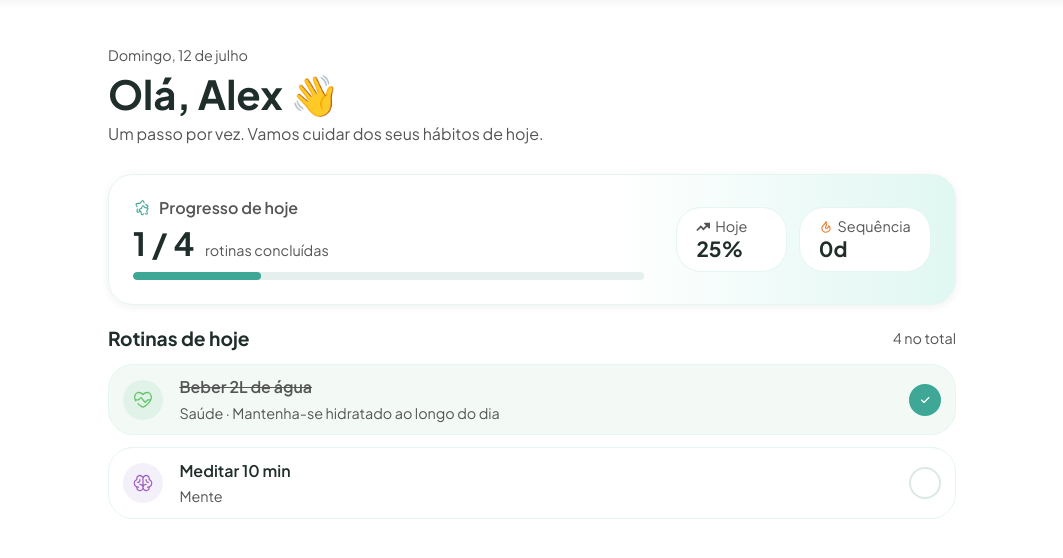
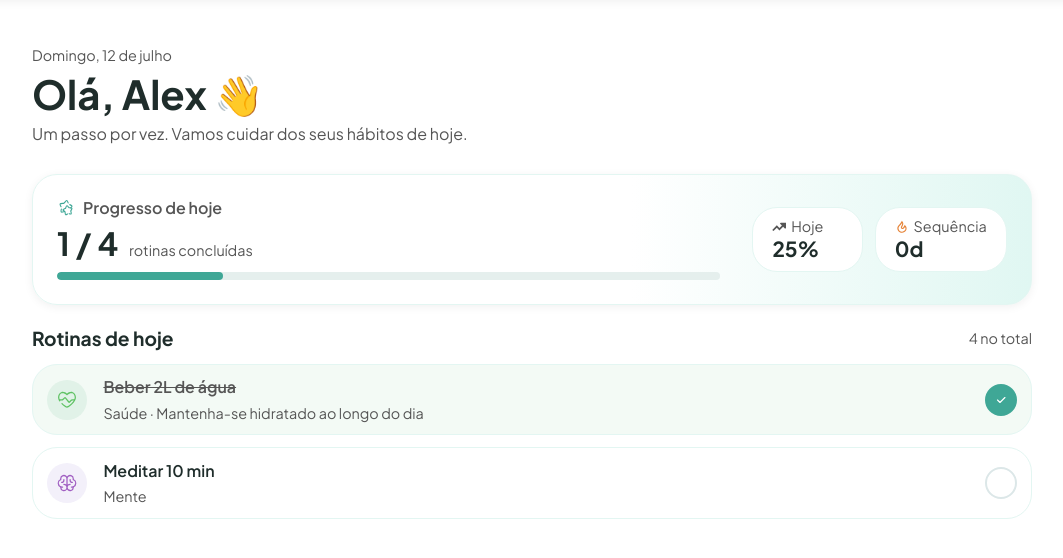
Before and after one commit to gustamoraiss/RoutineHub, a Flask app: page / in a window 1280 px wide. Shown: the part 85-643 px from the top of the page, without its empty margins (108-1171 px from the left). Run offline with Flask 3, Linux system fonts and the light colour scheme.

Commit message:
feat: modifica margin da class container

```diff
--- a/static/css/style.css
+++ b/static/css/style.css
@@ -91,7 +91,7 @@ a {
 
 .container {
     max-width: var(--container-max-width);
-    margin: 3rem 12rem;
+    margin: 3rem auto;
     padding: 0 1.5rem;
 }
 
```
